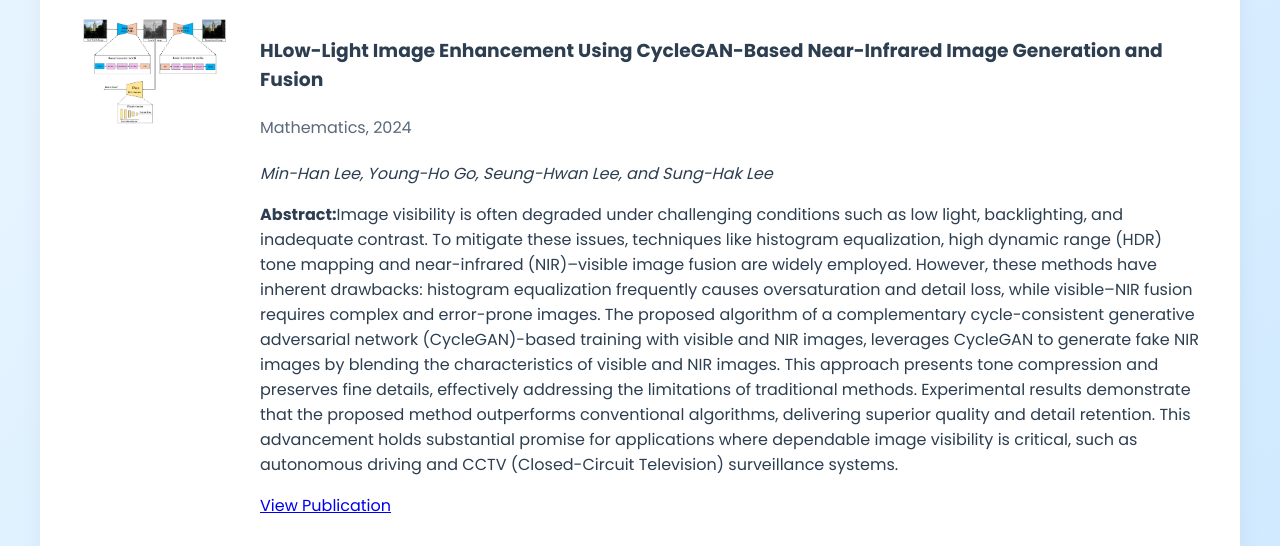
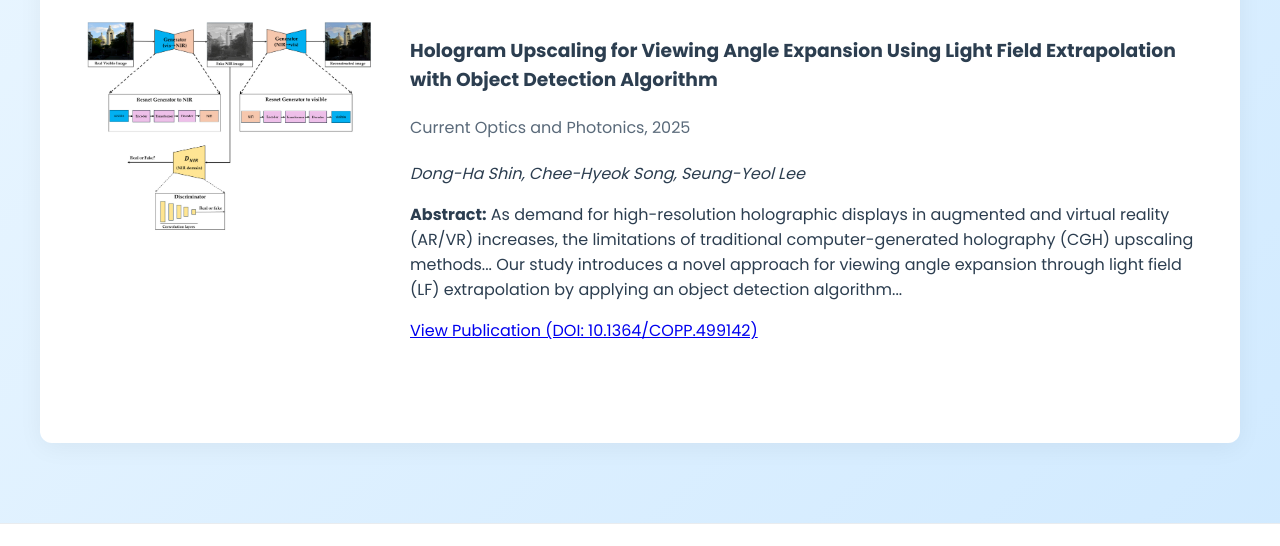
Before and after one commit to hanleeeeee/Min-Han-Lee.github.io, a plain HTML site: page publications.html in a window 1280 px wide. Shown: the part 254-800 px from the top of the page. Drawn offline with Linux system fonts and the light colour scheme.

Commit message:
Update publications.html

```diff
--- a/publications.html
+++ b/publications.html
@@ -32,15 +32,15 @@
             <h2>Publications</h2>
             <div class="detail-item">
                 <div class="two-col-layout">
-                    <div class="col-image">
+                    <div class="publication-image">
                         <img src="paper.png" alt="Hologram Upscaling Research">
                     </div>
                     <div class="col-text">
-                        <h3>HLow-Light Image Enhancement Using CycleGAN-Based Near-Infrared Image Generation and Fusion</h3>
-                        <h4>Mathematics, 2024</h4>
-                        <p><i>Min-Han Lee, Young-Ho Go, Seung-Hwan Lee, and Sung-Hak Lee</i></p>
-                        <p><strong>Abstract:</strong>Image visibility is often degraded under challenging conditions such as low light, backlighting, and inadequate contrast. To mitigate these issues, techniques like histogram equalization, high dynamic range (HDR) tone mapping and near-infrared (NIR)–visible image fusion are widely employed. However, these methods have inherent drawbacks: histogram equalization frequently causes oversaturation and detail loss, while visible–NIR fusion requires complex and error-prone images. The proposed algorithm of a complementary cycle-consistent generative adversarial network (CycleGAN)-based training with visible and NIR images, leverages CycleGAN to generate fake NIR images by blending the characteristics of visible and NIR images. This approach presents tone compression and preserves fine details, effectively addressing the limitations of traditional methods. Experimental results demonstrate that the proposed method outperforms conventional algorithms, delivering superior quality and detail retention. This advancement holds substantial promise for applications where dependable image visibility is critical, such as autonomous driving and CCTV (Closed-Circuit Television) surveillance systems.</p>
-                        <a href="https://doi.org/10.3390/math12244028" target="_blank" class="publication-link">View Publication</a>
+                        <h3>Hologram Upscaling for Viewing Angle Expansion Using Light Field Extrapolation with Object Detection Algorithm</h3>
+                        <h4>Current Optics and Photonics, 2025</h4>
+                        <p><i>Dong-Ha Shin, Chee-Hyeok Song, Seung-Yeol Lee</i></p>
+                        <p><strong>Abstract:</strong> As demand for high-resolution holographic displays in augmented and virtual reality (AR/VR) increases, the limitations of traditional computer-generated holography (CGH) upscaling methods... Our study introduces a novel approach for viewing angle expansion through light field (LF) extrapolation by applying an object detection algorithm...</p>
+                        <a href="https://doi.org/10.1364/COPP.499142" target="_blank" class="publication-link">View Publication (DOI: 10.1364/COPP.499142)</a>
                     </div>
                 </div>
             </div>
```
